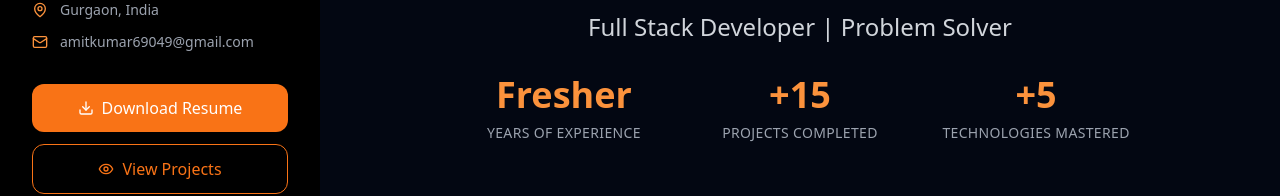
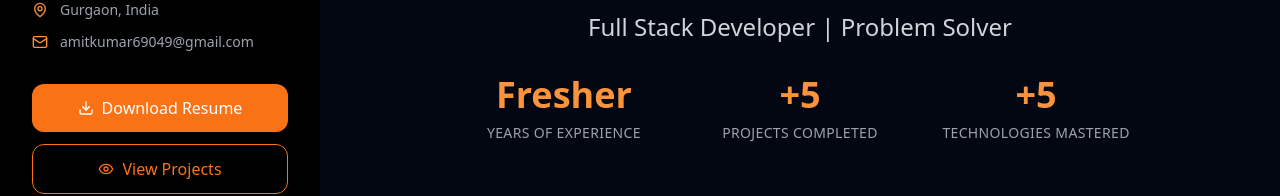
Before and after one commit to AmitKumar2k2/Amit-kumar-portfolio, a React (Vite) app: page / in a window 1280 px wide. Shown: the part 352-548 px from the top of the page. Built offline with nearby package versions, Linux system fonts and the light colour scheme.

Commit message:
Update HeroSection.tsx

```diff
--- a/src/components/HeroSection.tsx
+++ b/src/components/HeroSection.tsx
@@ -21,7 +21,7 @@ const HeroSection: React.FC = () => {
             <div className="text-sm text-gray-400 uppercase tracking-wide">Years of Experience</div>
           </div>
           <div className="text-center">
-            <div className="text-4xl font-bold text-orange-400 mb-2">+15</div>
+            <div className="text-4xl font-bold text-orange-400 mb-2">+5</div>
             <div className="text-sm text-gray-400 uppercase tracking-wide">Projects Completed</div>
           </div>
           <div className="text-center">
```
